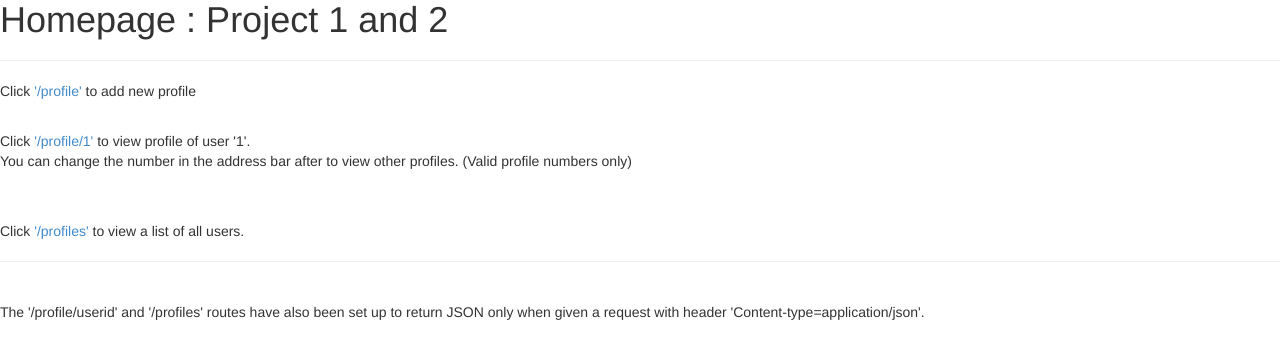
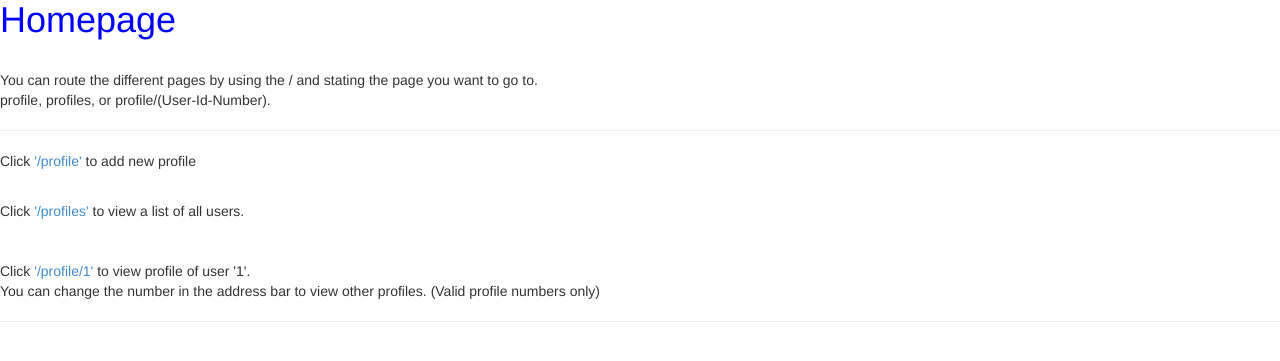
Before and after one commit to Mike-X-7/info3180-project1-2, a Flask app: page / in a window 1280 px wide. Shown: the part 20-381 px from the top of the page. Run offline with Flask 2, Linux system fonts and the light colour scheme; style sheets or scripts are compiled from the project's sources; some libraries are stand-ins or nearby versions.

```diff
--- a/app/templates/home.html
+++ b/app/templates/home.html
@@ -7,16 +7,18 @@
 
 {% block main %}
 
-<h1>Homepage : Project 1 and 2</h1>
-<hr />
+<h1 style="color:blue;">Homepage</h1>
+<br>
+You can route the different pages by using the / and stating the page you want to go to.
+<br>profile, profiles, or profile/(User-Id-Number).
+<br>
+<hr style="color:blue;" />
 <p>Click <a href="/profile">'/profile'</a> to add new profile</p>
 <br>
+<p>Click <a href="/profiles">'/profiles'</a> to view a list of all users.<p>
+<br>
 <p>Click <a href="/profile/1">'/profile/1'</a> to view profile of user '1'.
-<br>You can change the number in the address bar after to view other profiles. (Valid profile  numbers only)</p>
-<br>
-<br>
-<p>Click <a href="/profiles">'/profiles'</a> to view a list of all users.<p>
-<hr />
-<br>
-<p>The '/profile/userid' and '/profiles' routes have also been set up to return JSON only when given a request with header 'Content-type=application/json'.</p>
+<br>You can change the number in the address bar to view other profiles. (Valid profile  numbers only)</p>
+<hr style="color:blue;" />
+
 {% endblock %}
```
